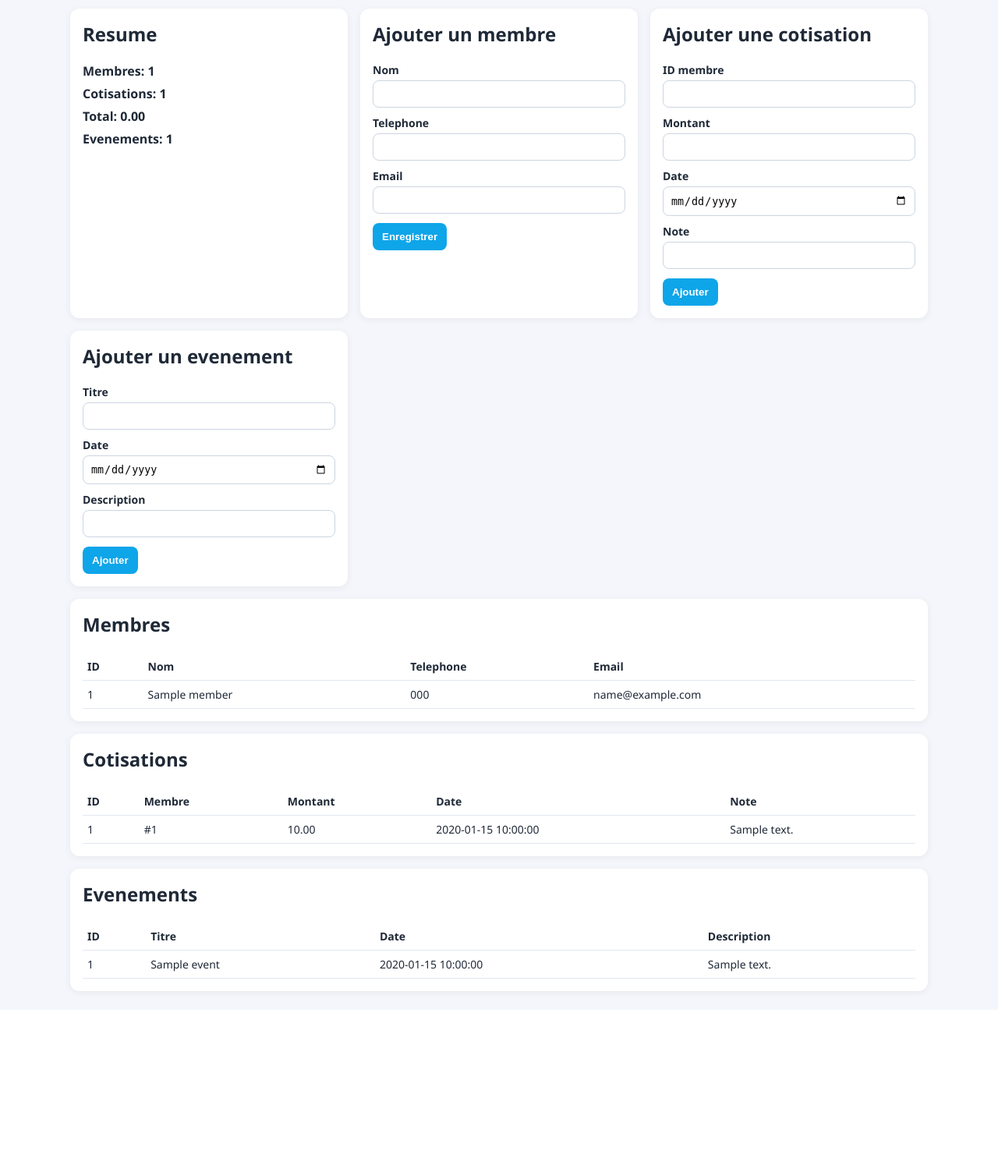
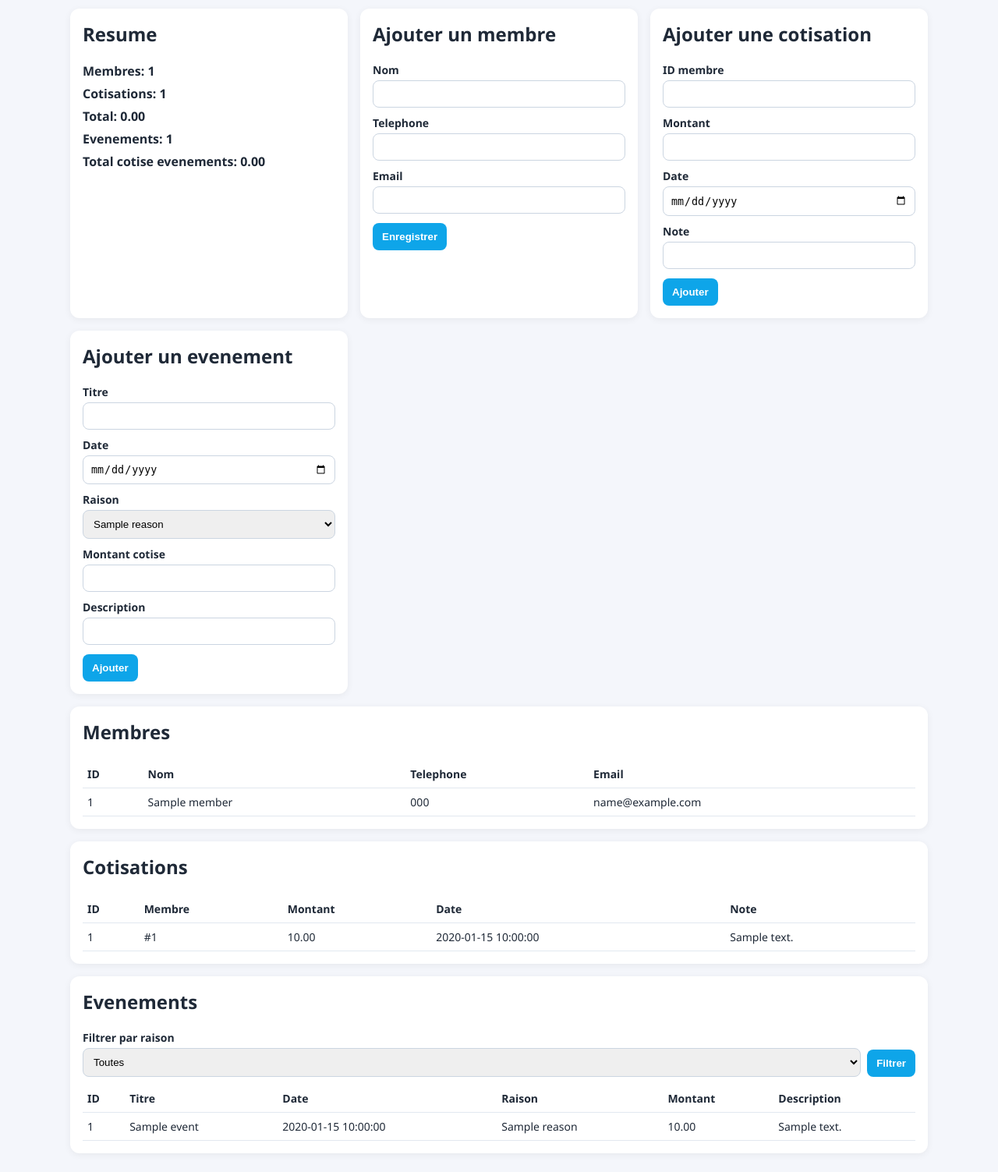
Before and after one commit to valamameite-hash/mangbralouma, a Flask app: template src/mangbralouma/templates/index.html in a window 1280 px wide. Shown: the part 173-1676 px from the top of the page at 78% size. Before the commit the page ends 1451 px from the top, so only its background shows below. Run offline with Flask 3, Linux system fonts and the light colour scheme; the template is opened without the code that fills it: most values are stand-ins (such as "Sample title", 1, 10 or a date in 2020).

Commit message:
Add event reason filters in CLI and web

```diff
--- a/src/mangbralouma/main.py
+++ b/src/mangbralouma/main.py
@@ -15,6 +15,14 @@ DEFAULT_DATA = {
     "cotisations": [],
     "events": [],
 }
+
+EVENT_REASONS = (
+    "funerailles",
+    "mariage",
+    "baptemes",
+    "sacrifices",
+    "autres",
+)
 
 
 def load_data(data_path: Path) -> dict:
@@ -145,8 +153,15 @@ def cmd_event_add(
     data_path: Path,
     title: str,
     event_date: str,
+    reason: str,
+    amount: float,
     description: str | None,
 ) -> tuple[int, str]:
+    if amount < 0:
+        return 1, "Le montant cotise ne peut pas etre negatif."
+    if reason not in EVENT_REASONS:
+        return 1, "Raison invalide pour la cotisation de l'evenement."
+
     data = load_data(data_path)
     event_id = data["next_event_id"]
     data["events"].append(
@@ -154,22 +169,37 @@ def cmd_event_add(
             "id": event_id,
             "title": title.strip(),
             "date": event_date,
+            "reason": reason,
+            "amount": float(amount),
             "description": description.strip() if description else None,
         }
     )
     data["next_event_id"] = event_id + 1
     save_data(data_path, data)
-    return 0, f"Evenement ajoute: #{event_id} {title.strip()} ({event_date})"
+    return (
+        0,
+        "Evenement ajoute: "
+        f"#{event_id} {title.strip()} ({event_date}) "
+        f"raison={reason} montant={amount:.2f}",
+    )
 
 
-def cmd_event_list(data_path: Path) -> tuple[int, str]:
+def cmd_event_list(
+    data_path: Path,
+    reason: str | None = None,
+) -> tuple[int, str]:
     data = load_data(data_path)
     events = data["events"]
+    if reason:
+        events = [event for event in events if event.get("reason") == reason]
     if not events:
         return 0, "Aucun evenement enregistre."
     lines = ["Evenements:"]
     for event in events:
+        reason = event.get("reason", "autres")
+        amount = float(event.get("amount", 0.0))
         text = f"- #{event['id']} {event['date']} {event['title']}"
+        text += f" | raison: {reason} | montant: {amount:.2f}"
         if event.get("description"):
             text += f" - {event['description']}"
         lines.append(text)
@@ -179,12 +209,16 @@ def cmd_event_list(data_path: Path) -> tuple[int, str]:
 def cmd_summary(data_path: Path) -> tuple[int, str]:
     data = load_data(data_path)
     total = sum(entry["amount"] for entry in data["cotisations"])
+    total_events = sum(
+        float(event.get("amount", 0.0)) for event in data["events"]
+    )
     lines = [
         "Resume:",
         f"- Membres: {len(data['members'])}",
         f"- Cotisations: {len(data['cotisations'])}",
         f"- Total cotisations: {total:.2f}",
         f"- Evenements: {len(data['events'])}",
+        f"- Total cotise sur evenements: {total_events:.2f}",
     ]
     return 0, "\n".join(lines)
 
@@ -288,8 +322,25 @@ def parse_args(argv: Sequence[str] | None = None) -> argparse.Namespace:
         required=True,
         type=parse_iso_date,
     )
+    event_add.add_argument(
+        "--reason",
+        choices=EVENT_REASONS,
+        default="autres",
+        help="Raison: funerailles, mariage, baptemes, sacrifices, autres.",
+    )
+    event_add.add_argument(
+        "--amount",
+        type=float,
+        required=True,
+        help="Montant cotise pour l'evenement.",
+    )
     event_add.add_argument("--description", help="Description optionnelle.")
-    event_sub.add_parser("list", help="Lister les evenements.")
+    event_list = event_sub.add_parser("list", help="Lister les evenements.")
+    event_list.add_argument(
+        "--reason",
+        choices=EVENT_REASONS,
+        help="Filtrer la liste par raison.",
+    )
 
     subparsers.add_parser("summary", help="Afficher un resume global.")
 
@@ -329,10 +380,12 @@ def main(argv: Sequence[str] | None = None) -> int:
             data_path,
             title=args.title,
             event_date=args.event_date,
+            reason=args.reason,
+            amount=args.amount,
             description=args.description,
         )
     elif args.command == "event" and args.event_command == "list":
-        code, message = cmd_event_list(data_path)
+        code, message = cmd_event_list(data_path, reason=args.reason)
     elif args.command == "summary":
         code, message = cmd_summary(data_path)
     else:
--- a/src/mangbralouma/templates/index.html
+++ b/src/mangbralouma/templates/index.html
@@ -43,7 +43,7 @@
       font-size: 14px;
       font-weight: 600;
     }
-    input {
+    input, select {
       width: 100%;
       padding: 9px;
       border: 1px solid #cbd5e1;
@@ -113,6 +113,7 @@
         <p>Cotisations: {{ data.cotisations|length }}</p>
         <p>Total: {{ '%.2f'|format(total_cotisations) }}</p>
         <p>Evenements: {{ data.events|length }}</p>
+        <p>Total cotise evenements: {{ '%.2f'|format(total_event_cotisations) }}</p>
       </div>
 
       <div class="card">
@@ -158,6 +159,16 @@
           </label>
           <label>Date
             <input type="date" name="date" value="{{ today }}" required>
+          </label>
+          <label>Raison
+            <select name="reason" required>
+              {% for reason in event_reasons %}
+              <option value="{{ reason }}">{{ reason|capitalize }}</option>
+              {% endfor %}
+            </select>
+          </label>
+          <label>Montant cotise
+            <input type="number" step="0.01" min="0" name="amount" required>
           </label>
           <label>Description
             <input name="description">
@@ -208,9 +219,20 @@
 
     <div class="card" style="margin-top: 16px;">
       <h2>Evenements</h2>
+      <form method="get" action="/" style="display: flex; gap: 8px; align-items: end; margin-bottom: 10px;">
+        <label style="margin: 0; flex: 1;">Filtrer par raison
+          <select name="reason">
+            <option value="">Toutes</option>
+            {% for reason in event_reasons %}
+            <option value="{{ reason }}" {% if selected_reason == reason %}selected{% endif %}>{{ reason|capitalize }}</option>
+            {% endfor %}
+          </select>
+        </label>
+        <button type="submit" style="margin-top: 0;">Filtrer</button>
+      </form>
       <table>
         <thead>
-          <tr><th>ID</th><th>Titre</th><th>Date</th><th>Description</th></tr>
+          <tr><th>ID</th><th>Titre</th><th>Date</th><th>Raison</th><th>Montant</th><th>Description</th></tr>
         </thead>
         <tbody>
           {% for e in data.events %}
@@ -218,6 +240,8 @@
             <td>{{ e.id }}</td>
             <td>{{ e.title }}</td>
             <td>{{ e.date }}</td>
+            <td>{{ e.reason or 'autres' }}</td>
+            <td>{{ '%.2f'|format(e.amount or 0) }}</td>
             <td>{{ e.description or '-' }}</td>
           </tr>
           {% endfor %}
--- a/src/mangbralouma/web.py
+++ b/src/mangbralouma/web.py
@@ -7,6 +7,7 @@ from pathlib import Path
 from flask import Flask, redirect, render_template, request, url_for
 
 from .main import (
+    EVENT_REASONS,
     cmd_cotisation_add,
     cmd_event_add,
     cmd_member_add,
@@ -22,12 +23,29 @@ def create_app(data_path: Path | None = None) -> Flask:
     def index():
         storage = Path(app.config["DATA_PATH"])
         data = load_data(storage)
+        selected_reason = (request.args.get("reason") or "").strip().lower()
+        filtered_events = data["events"]
+        if selected_reason:
+            filtered_events = [
+                event
+                for event in data["events"]
+                if event.get("reason") == selected_reason
+            ]
+
+        view_data = dict(data)
+        view_data["events"] = filtered_events
         total_cotisations = sum(item["amount"] for item in data["cotisations"])
+        total_event_cotisations = sum(
+            float(item.get("amount", 0.0)) for item in filtered_events
+        )
         return render_template(
             "index.html",
-            data=data,
+            data=view_data,
             total_cotisations=total_cotisations,
+            total_event_cotisations=total_event_cotisations,
             today=date.today().isoformat(),
+            event_reasons=EVENT_REASONS,
+            selected_reason=selected_reason,
             message=request.args.get("message"),
             error=request.args.get("error"),
         )
@@ -86,7 +104,19 @@ def create_app(data_path: Path | None = None) -> Flask:
         storage = Path(app.config["DATA_PATH"])
         title = (request.form.get("title") or "").strip()
         event_date = (request.form.get("date") or "").strip()
+        reason = (request.form.get("reason") or "autres").strip().lower()
+        amount_raw = (request.form.get("amount") or "").strip()
         description = (request.form.get("description") or "").strip() or None
+
+        try:
+            amount = float(amount_raw)
+        except ValueError:
+            return redirect(
+                url_for(
+                    "index",
+                    error="Le montant de l'evenement est invalide.",
+                )
+            )
 
         if not title or not event_date:
             return redirect(
@@ -100,6 +130,8 @@ def create_app(data_path: Path | None = None) -> Flask:
             storage,
             title=title,
             event_date=event_date,
+            reason=reason,
+            amount=amount,
             description=description,
         )
         key = "message" if code == 0 else "error"
```
Also changed, not shown: tests/test_main.py (+91 -0 lines), tests/test_web.py (+57 -0 lines), README.md.
